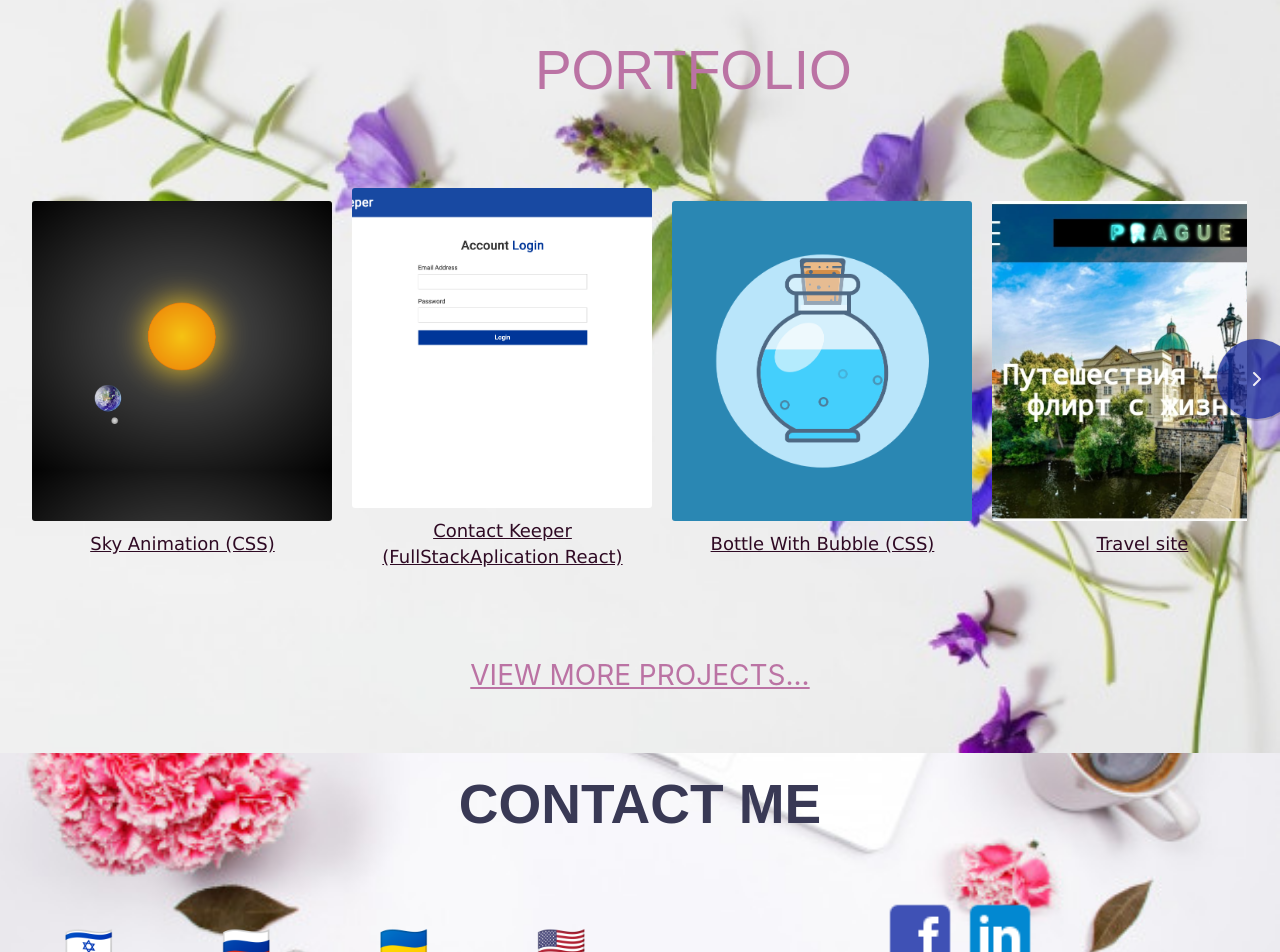
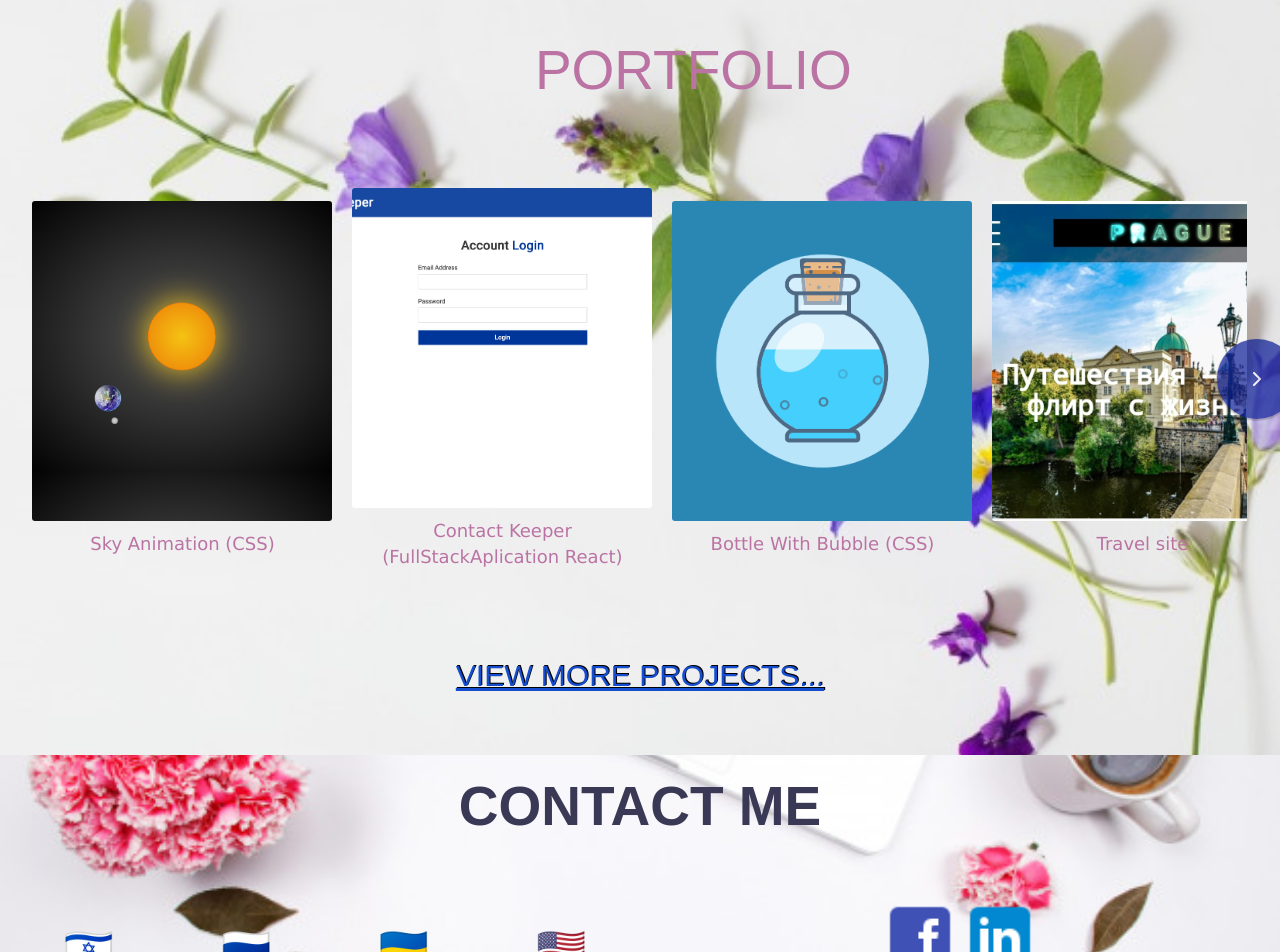
Before and after one commit to chekayufor/cv, a React (Create React App) app: page / in a window 1280 px wide. Shown: the part 1911-2863 px from the top of the page. Built offline with nearby package versions, Linux system fonts and the light colour scheme.

Commit message:
new view1

```diff
--- a/src/components/CarouselFullScreen.jsx
+++ b/src/components/CarouselFullScreen.jsx
@@ -35,7 +35,6 @@ const Carousel = () => {
           {slidsData.map(({ id, component, img, name, linkCode }) => (
             <Slide key={name}>
               <A target="_blank" href={linkCode}>
-                {component !== null && <Component>{component}</Component>}
                 {img !== null && <Image src={img} />}
                 <SlideTitle>{name}</SlideTitle>
               </A>
@@ -112,7 +111,8 @@ const A = styled.a`
     line-height: 1.8em;
     position: relative;
     justify-self: start;
-    color: #2f0a24;
+    text-decoration:none;
+    /* color: #2f0a24; */
    align-content: center;
    justify-items: center;
    cursor: pointer;
@@ -174,6 +174,9 @@ const BackIcon = styled(FiChevronLeft)`
 `;
 
 const SlideTitle = styled.h2`
+  cursor: pointer;
+  color:#bb73a4;
+  justify-self: center;
   font-size: 1.8rem;
   line-height: 2.6rem;
   bottom: 5.4rem;
--- a/src/components/CarouselMob.jsx
+++ b/src/components/CarouselMob.jsx
@@ -19,7 +19,6 @@ const Carousel = () => {
         {slidsData.map(({ id, component, img, name, linkOnline }) => (
           <Slide key={name}>
             <A target="_blank" href={linkOnline}>
-              {component !== null && <Component>{component}</Component>}
               {img !== null && <Image src={img} />}
             </A>
           </Slide>
@@ -63,7 +62,8 @@ const A = styled.a`
     line-height: 1.8em;
     position: relative;
     justify-self: start;
-    color: #2f0a24;
+    text-decoration:none;
+    /* color: #2f0a24; */
     align-content: center;
    justify-items: center;
    cursor: pointer;
--- a/src/components/SliderMob.jsx
+++ b/src/components/SliderMob.jsx
@@ -90,6 +90,7 @@ const Slide = styled.div`
 `;
 const A = styled.a`
     font-family: Verdana;
+    text-decoration:none;
     line-height: 1.8em;
     position: relative;
     justify-self: start;
@@ -148,7 +149,10 @@ const BackIcon = styled(FiChevronLeft)`
 `;
 
 const SlideTitle = styled.h2`
-  font-size: 1.8rem;
+  font-size: 1.2rem;
+  cursor: pointer;
+  color:#bb73a4;
+  justify-self: center;
   line-height: 2.6rem;
   bottom: 5.4rem;
   text-align: center;
--- a/src/components/SliderTablet.jsx
+++ b/src/components/SliderTablet.jsx
@@ -96,9 +96,10 @@ const A = styled.a`
     line-height: 1.8em;
     position: relative;
     justify-self: start;
-    color: #2f0a24;
+    /* color: #2f0a24; */
    align-content: center;
    justify-items: center;
+   text-decoration:none;
    cursor: pointer;
    padding: 0.2rem 0.5rem 0.2rem 0;
 `;
@@ -153,8 +154,12 @@ const BackIcon = styled(FiChevronLeft)`
 `;
 
 const SlideTitle = styled.h2`
-  font-size: 1.8rem;
+  font-size: 1.2rem;
   line-height: 2.6rem;
+  list-style: none;
+  cursor: pointer;
+  color:#bb73a4;
+  justify-self: center;
   bottom: 5.4rem;
   text-align: center;
   width: 100%;
--- a/src/components/ViewMore.jsx
+++ b/src/components/ViewMore.jsx
@@ -26,14 +26,31 @@ const Box = styled.div`
   }
 `;
 const StyledLink = styled(Link)`
-  background-color: none;
+  text-transform:uppercase;
+    /* padding:10px 0; */
+    font-size: 1.4rem;
+    position: relative;
+    justify-self: center;
+    align-self: start;
+    font-weight: 400;
+    color: #144dce;
+    font-family: fantasy;
+    text-shadow: 1px -1px black;
+    transition: all 0.2s ease-in-out;
+  /* background-color: none; */
   list-style: none;
   cursor: pointer;
-  color:#bb73a4;
-  justify-self: center;
+  /* color:#bb73a4; */
+  /* justify-self: center; */
   transition: all 0.2s ease-in-out;
   &:hover {
     font-size: scale(1.1);
     transform: scale(1.1);
   }
+  @media (min-width: 1200px) {
+      font-size: 30px;
+      }
+  @media (min-width: 1800px) {
+      font-size: 2.4rem;
+    }
 `;
```
